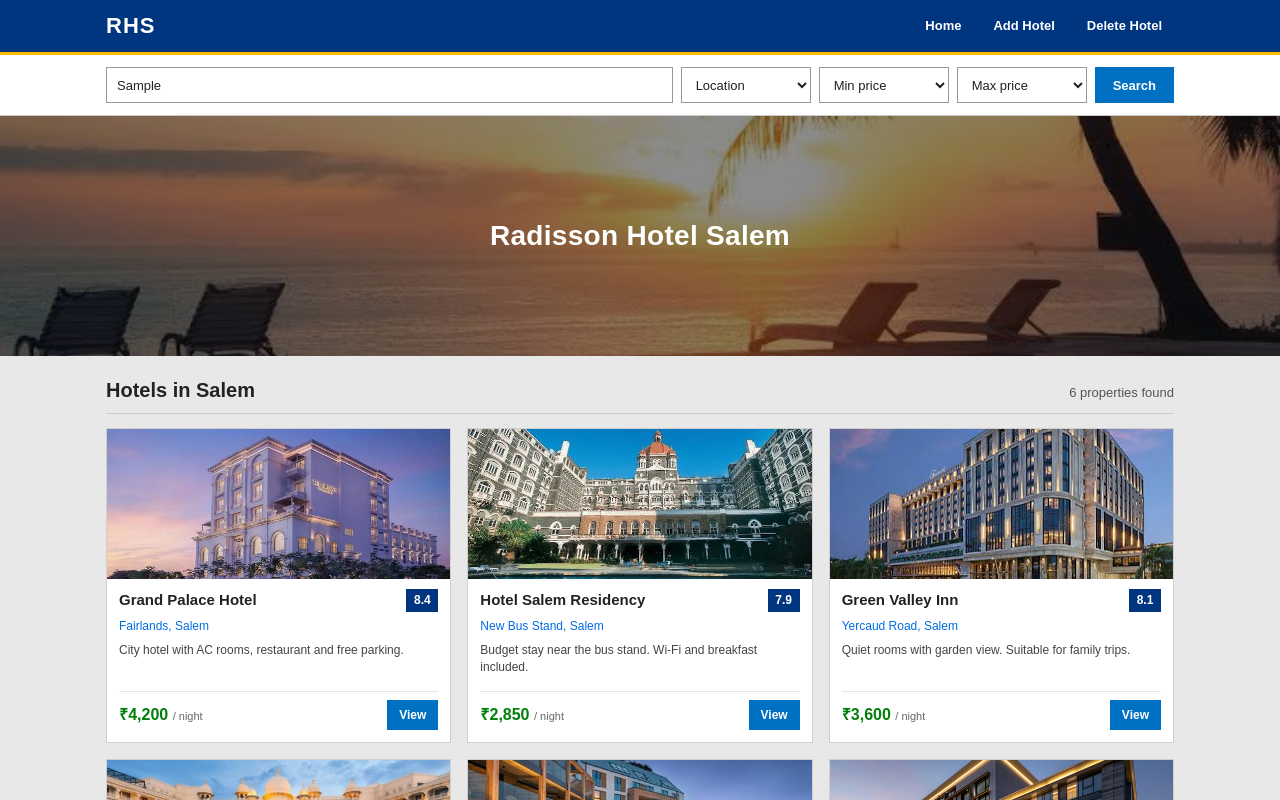
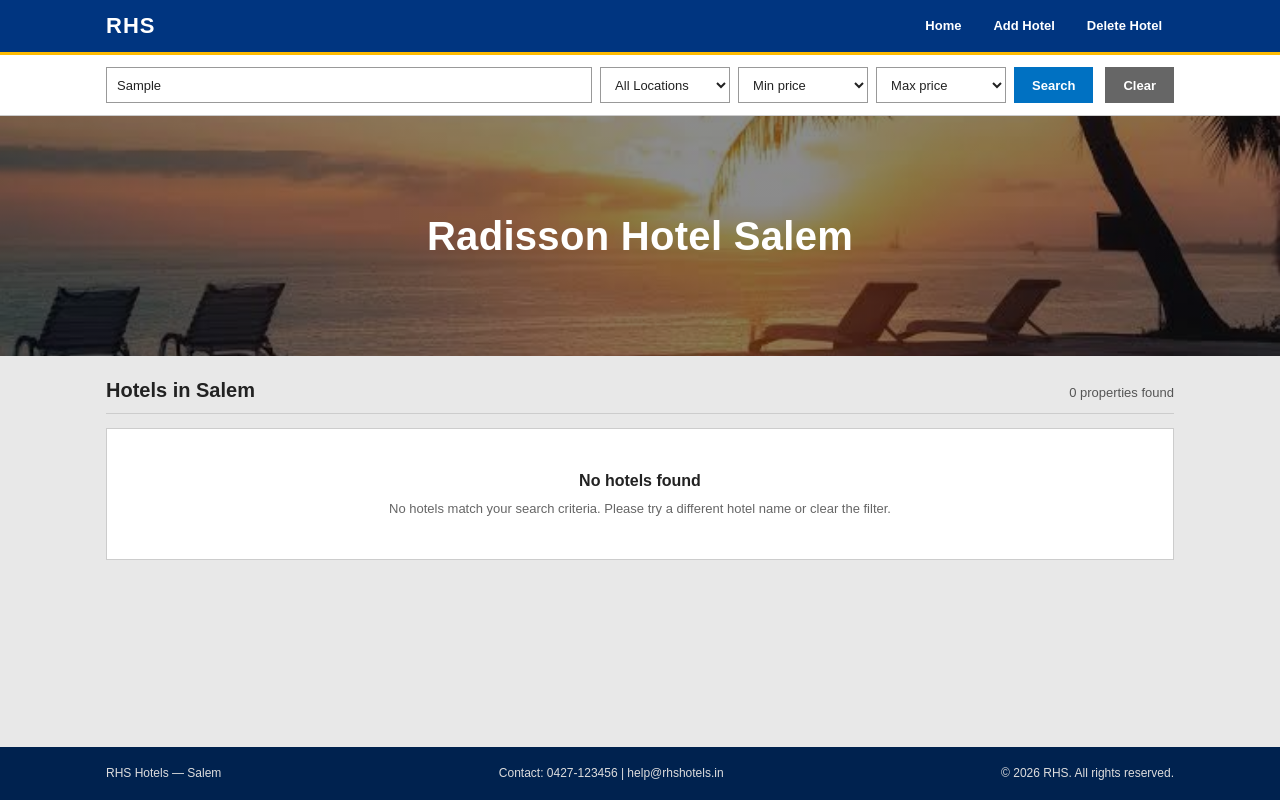
Before and after one commit to eshwargit2/Hotel_Management_APP, a React (Vite) app in the folder Frontend/: page / in a window 1280 px wide. Both pictures are taken after typing "Sample" into the empty fields and a click on the button "Search". Shown: the top 800 px of the page. Built offline with nearby package versions, Linux system fonts and the light colour scheme.

Commit message:
New branch created V2

```diff
--- a/Frontend/src/App.css
+++ b/Frontend/src/App.css
@@ -19,7 +19,7 @@
 }
 
 .banner h1 {
-  font-size: 28px;
+  font-size: 40px;
   font-weight: 700;
   letter-spacing: 0.3px;
 }
--- a/Frontend/src/App.jsx
+++ b/Frontend/src/App.jsx
@@ -1,18 +1,78 @@
-import React from "react";
+import React, { useState, useMemo } from "react";
 import "./App.css";
 import Nav from "./Nav";
 import Filter from "./Filter";
-import Hotellist from "./Hotellist";
+import Hotellist, { ALL_HOTELS } from "./Hotellist";
 import Banner from "./Banner";
 import Footer from "./Footer";
 
 const App = () => {
+  const [searchTerm, setSearchTerm] = useState("");
+  const [selectedLocation, setSelectedLocation] = useState("");
+  const [minPrice, setMinPrice] = useState("");
+  const [maxPrice, setMaxPrice] = useState("");
+
+  const handleResetFilters = () => {
+    setSearchTerm("");
+    setSelectedLocation("");
+    setMinPrice("");
+    setMaxPrice("");
+  };
+
+  // Filter hotels by search term (hotel name), location, and price range
+  const filteredHotels = useMemo(() => {
+    return ALL_HOTELS.filter((hotel) => {
+      // Filter by hotel name
+      if (searchTerm.trim()) {
+        const query = searchTerm.toLowerCase().trim();
+        const matchesName = hotel.hotelName.toLowerCase().includes(query);
+        const matchesLocation = hotel.location.toLowerCase().includes(query);
+        if (!matchesName && !matchesLocation) {
+          return false;
+        }
+      }
+
+      // Filter by location dropdown
+      if (selectedLocation) {
+        const locationQuery = selectedLocation.toLowerCase();
+        if (!hotel.location.toLowerCase().includes(locationQuery)) {
+          return false;
+        }
+      }
+
+      // Extract numeric price (e.g. "₹4,200" -> 4200)
+      const numericPrice = parseInt(hotel.price.replace(/[^0-9]/g, ""), 10);
+
+      // Filter by min price
+      if (minPrice && numericPrice < parseInt(minPrice, 10)) {
+        return false;
+      }
+
+      // Filter by max price
+      if (maxPrice && numericPrice > parseInt(maxPrice, 10)) {
+        return false;
+      }
+
+      return true;
+    });
+  }, [searchTerm, selectedLocation, minPrice, maxPrice]);
+
   return (
     <div className="page">
       <Nav />
-      <Filter />
+      <Filter
+        searchTerm={searchTerm}
+        setSearchTerm={setSearchTerm}
+        selectedLocation={selectedLocation}
+        setSelectedLocation={setSelectedLocation}
+        minPrice={minPrice}
+        setMinPrice={setMinPrice}
+        maxPrice={maxPrice}
+        setMaxPrice={setMaxPrice}
+        onReset={handleResetFilters}
+      />
       <Banner />
-      <Hotellist />
+      <Hotellist hotels={filteredHotels} />
       <Footer />
     </div>
   );
--- a/Frontend/src/Filter.jsx
+++ b/Frontend/src/Filter.jsx
@@ -1,45 +1,77 @@
 import React from "react";
 import "./Filter.css";
 
-const Filter = () => {
+const Filter = ({
+  searchTerm,
+  setSearchTerm,
+  selectedLocation,
+  setSelectedLocation,
+  minPrice,
+  setMinPrice,
+  maxPrice,
+  setMaxPrice,
+  onSearch,
+  onReset
+}) => {
+  const handleSubmit = (e) => {
+    e.preventDefault();
+    if (onSearch) onSearch();
+  };
+
   return (
     <section className="filter">
-      <div className="filter-inner">
+      <form className="filter-inner" onSubmit={handleSubmit}>
         <input
           type="text"
           className="search-input"
-          placeholder="Search hotel name"
+          placeholder="Search hotel name..."
+          value={searchTerm}
+          onChange={(e) => setSearchTerm(e.target.value)}
         />
 
-        <select defaultValue="">
-          <option value="" disabled>
-            Location
-          </option>
+        <select
+          value={selectedLocation}
+          onChange={(e) => setSelectedLocation(e.target.value)}
+        >
+          <option value="">All Locations</option>
           <option value="salem">Salem</option>
-          <option value="chennai">Chennai</option>
-          <option value="coimbatore">Coimbatore</option>
+          <option value="yercaud">Yercaud</option>
+          <option value="fairlands">Fairlands</option>
+          <option value="hasthampatti">Hasthampatti</option>
         </select>
 
-        <select defaultValue="">
-          <option value="" disabled>
-            Min price
-          </option>
+        <select
+          value={minPrice}
+          onChange={(e) => setMinPrice(e.target.value)}
+        >
+          <option value="">Min price</option>
           <option value="1000">₹1,000</option>
           <option value="2500">₹2,500</option>
           <option value="5000">₹5,000</option>
         </select>
 
-        <select defaultValue="">
-          <option value="" disabled>
-            Max price
-          </option>
-          <option value="4000">₹4,000</option>
+        <select
+          value={maxPrice}
+          onChange={(e) => setMaxPrice(e.target.value)}
+        >
+          <option value="">Max price</option>
+          <option value="3000">₹3,000</option>
+          <option value="5000">₹5,000</option>
           <option value="8000">₹8,000</option>
-          <option value="15000">₹15,000</option>
         </select>
 
-        <button type="button">Search</button>
-      </div>
+        <button type="submit">Search</button>
+
+        {(searchTerm || selectedLocation || minPrice || maxPrice) && (
+          <button
+            type="button"
+            onClick={onReset}
+            style={{ background: "#666", marginLeft: "4px" }}
+          >
+            Clear
+          </button>
+        )}
+      </form>
     </section>
   );
 };
--- a/Frontend/src/Hotellist.jsx
+++ b/Frontend/src/Hotellist.jsx
@@ -9,8 +9,7 @@ import HImg4 from "./assets/hotel4.jpg";
 import HImg5 from "./assets/hotel5.jpg";
 import HImg6 from "./assets/hotel6.jpg";
 
-const Hotellist = () => {
-  const hotels = [
+export const ALL_HOTELS = [
   {
     hotelName: "Grand Palace Hotel",
     location: "Fairlands, Salem",
@@ -61,17 +60,28 @@ const Hotellist = () => {
   },
 ];
 
+const Hotellist = ({ hotels = ALL_HOTELS }) => {
   return (
     <section className="hotel-list">
       <div className="hotel-list-head">
         <h2>Hotels in Salem</h2>
-        <p>{hotels.length} properties found</p>
+        <p>{hotels.length} {hotels.length === 1 ? "property" : "properties"} found</p>
       </div>
+
+      {hotels.length === 0 ? (
+        <div style={{ textAlign: "center", padding: "40px 16px", background: "#fff", border: "1px solid #ccc" }}>
+          <h3 style={{ fontSize: "16px", marginBottom: "8px" }}>No hotels found</h3>
+          <p style={{ color: "#666", fontSize: "13px" }}>
+            No hotels match your search criteria. Please try a different hotel name or clear the filter.
+          </p>
+        </div>
+      ) : (
         <div className="cards">
           {hotels.map((hotel) => (
             <HotelCard key={hotel.hotelName} data={hotel} />
           ))}
         </div>
+      )}
     </section>
   );
 };
```
Lines whose indentation alone changed are shown as unchanged.
